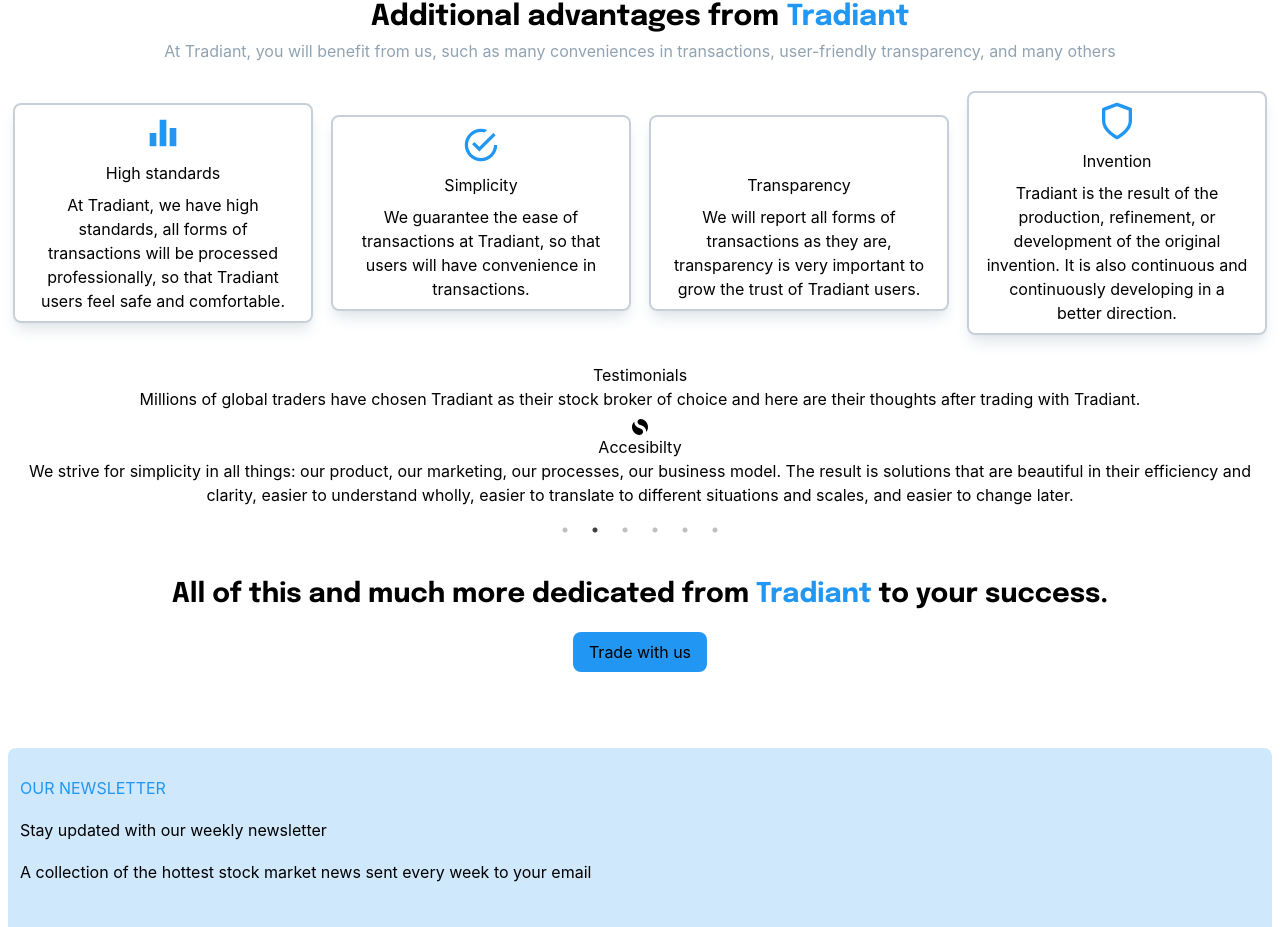
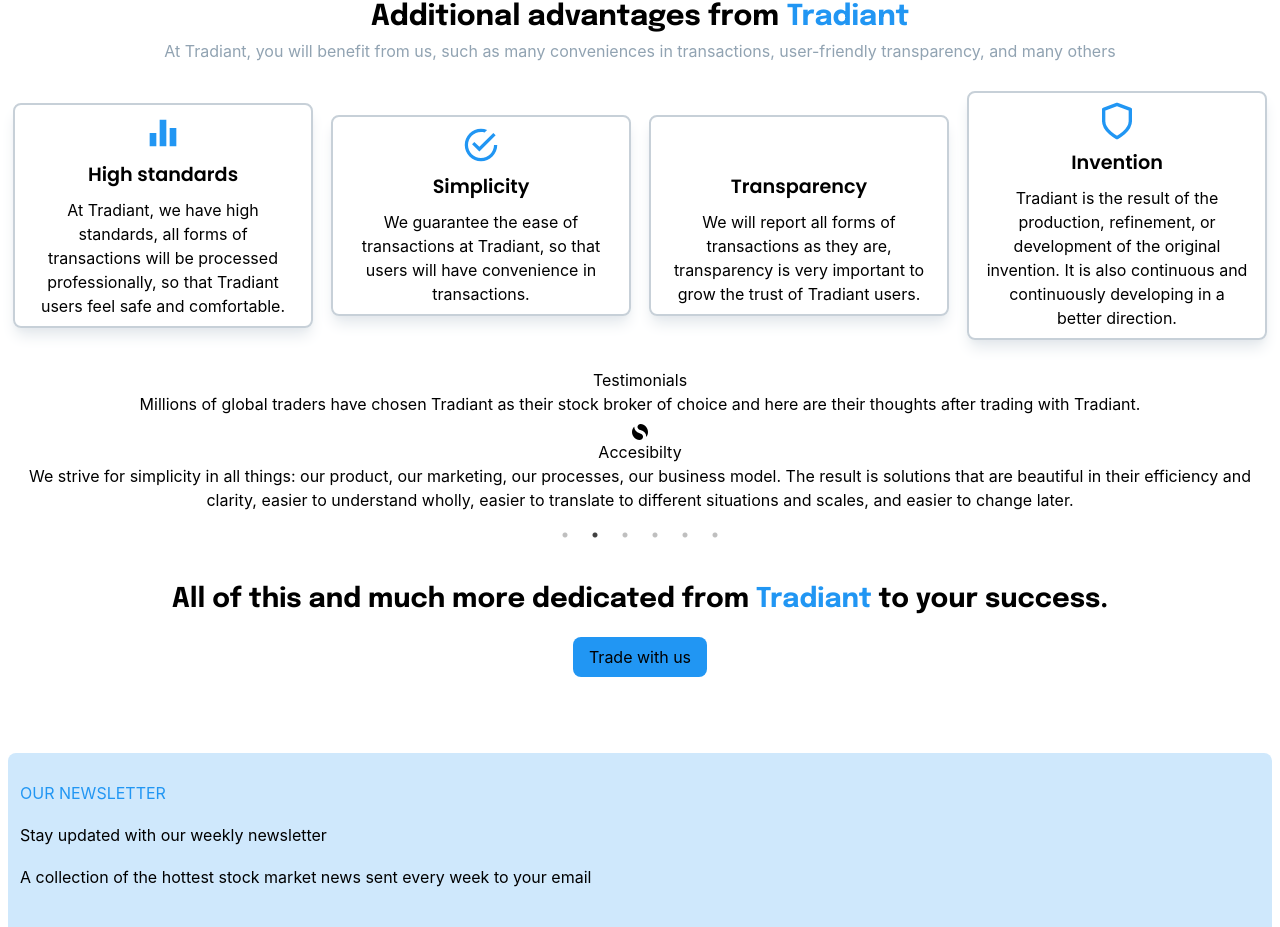
Before and after one commit to Boblee24/coinhub, a React (Create React App) app: page /why_us in a window 1280 px wide. Shown: the part 1911-2838 px from the top of the page. Built offline with nearby package versions, Linux system fonts and the light colour scheme; some icons are missing.

Commit message:
fifth commit

```diff
--- a/src/components/Why_us_Why_us.js
+++ b/src/components/Why_us_Why_us.js
@@ -39,22 +39,22 @@ const WHY_US_WHY_US = () => {
             <div className='additional_flex flex flex-wrap gap-4 my-7'>
                 <div className='m-auto w-[300px] border-solid border-2 border-[#C7D0D8] px-4 py-2 rounded-lg shadow-lg shadow-[#E2E7EB]'>
                     <div className='flex justify-center items-center'><MdEqualizer size={40} color="#2196F3"/></div>
-                    <h4 className='py-2'>High standards</h4>
+                    <h4 className='py-2 font-[Poppins] font-semibold text-[1.2rem]'>High standards</h4>
                     <p>At Tradiant, we have high standards, all forms of transactions will be processed professionally, so that Tradiant users feel safe and comfortable.</p>
                 </div>
                 <div className='m-auto w-[300px] border-solid border-2 border-[#C7D0D8] px-4 py-2 rounded-lg shadow-lg shadow-[#E2E7EB]'>
                     <div className='flex justify-center items-center'><IoMdCheckmarkCircleOutline size={40} color="#2196F3"/></div>
-                    <h4 className='py-2'>Simplicity</h4>
+                    <h4 className='py-2 font-[Poppins] font-semibold text-[1.2rem]'>Simplicity</h4>
                     <p>We guarantee the ease of transactions at Tradiant, so that users will have convenience in transactions.</p>
                 </div>
                 <div className='m-auto w-[300px] border-solid border-2 border-[#C7D0D8] px-4 py-2 rounded-lg shadow-lg shadow-[#E2E7EB]'>
                     <div className='flex justify-center items-center'><PiEyeglassesThin size={40} color="#2196F3"/></div>
-                    <h4 className='py-2'>Transparency</h4>
+                    <h4 className='py-2 font-[Poppins] font-semibold text-[1.2rem]'>Transparency</h4>
                     <p>We will report all forms of transactions as they are, transparency is very important to grow the trust of Tradiant users.</p>
                 </div>
                 <div className='m-auto w-[300px] border-solid border-2 border-[#C7D0D8] px-4 py-2 rounded-lg shadow-lg shadow-[#E2E7EB]'>
                     <div className='flex justify-center items-center'><FiShield size={40} color="#2196F3"/></div>
-                    <h4 className='py-2'>Invention</h4>
+                    <h4 className='py-2 font-[Poppins] font-semibold text-[1.2rem]'>Invention</h4>
                     <p>Tradiant is the result of the production, refinement, or development of the original invention. It is also continuous and continuously developing in a better direction.</p>
                 </div>
             </div>
```
